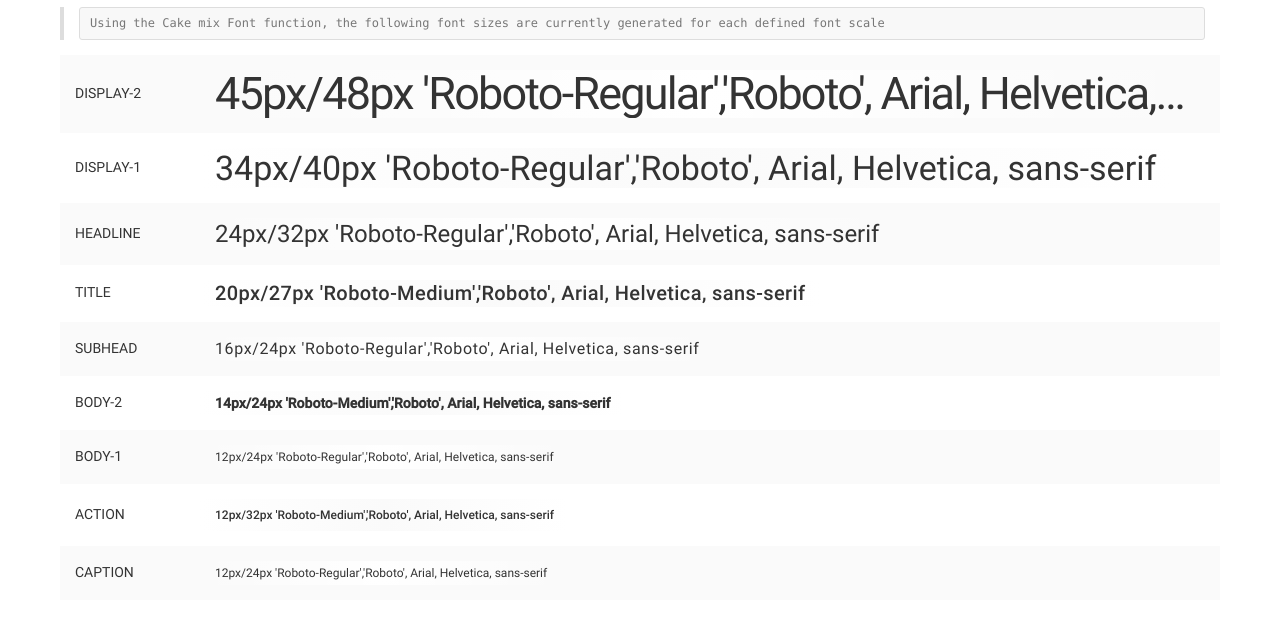
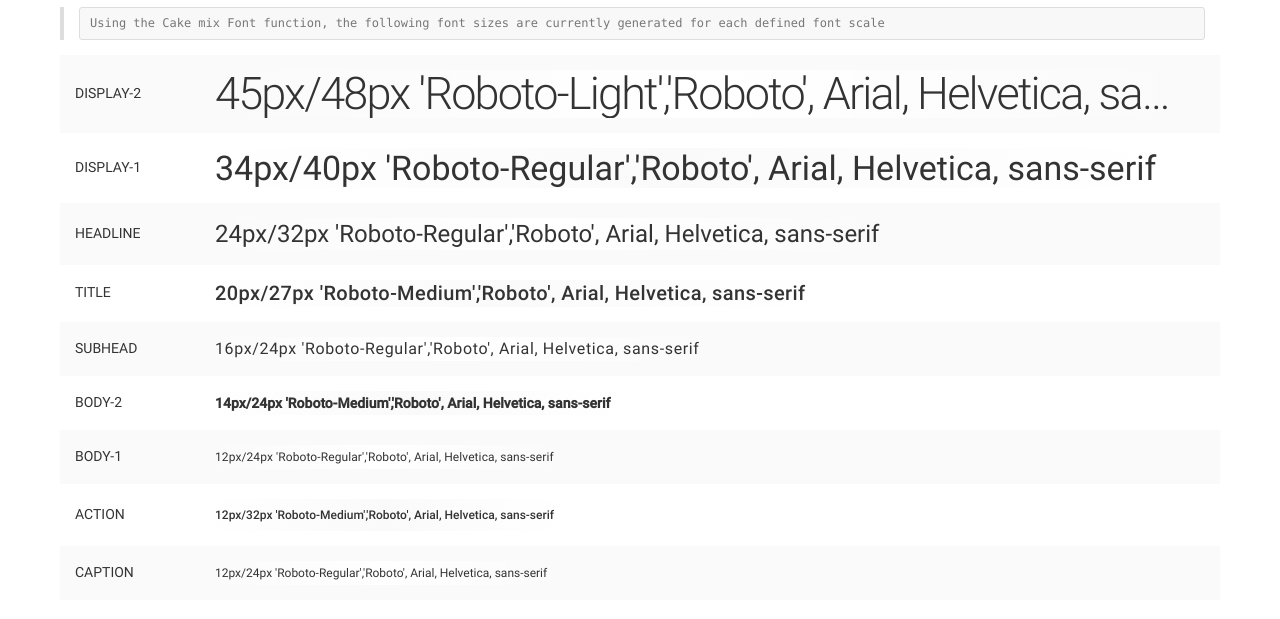
Before and after one commit to Kenny-Moore/cakemix, a website: page docs/fonts.html in a window 1280 px wide. Shown: the part 127-746 px from the top of the page. Drawn offline with Linux system fonts and the light colour scheme.

Commit message:
Update Font Docs

```diff
--- a/core/cakemix/frosting/_font.scss
+++ b/core/cakemix/frosting/_font.scss
@@ -94,7 +94,7 @@
             'font-size': 45px,
             'line-height': 48px,
             'letter-spacing': -0.04em,
-            'font-family': "'Roboto-Regular','Roboto', Arial, Helvetica, sans-serif"
+            'font-family': "'Roboto-Light','Roboto', Arial, Helvetica, sans-serif"
         ),
         'display-1': (
             'font-style': normal,
--- a/core/cakemix/recipes/_fonts.scss
+++ b/core/cakemix/recipes/_fonts.scss
@@ -4,5 +4,5 @@
 // App Font Scale Settings
 
 
-  //## Default
-  $cm-font--default:  'standard' !default;
+//## Default
+$cm-font--default:  'cozy' !default;
--- a/docs/styles.scss
+++ b/docs/styles.scss
@@ -6,10 +6,7 @@
 /// <reference path="../bower_components/bourbon/app/assets/stylesheets/_bourbon.scss" />
 /// <reference path="../bower_components/mathsass/dist/_math.scss" />
 /// <reference path="../core/_cakemix.scss" />
-$cm-font--default:  'cozy';
-$cm-color--primary:  "green";
-$cm-color--accent:  "teal";
-$cm-color--neutral:  "blue-grey";
+
 @import '../bower_components/bourbon/app/assets/stylesheets/bourbon';
 @import '../bower_components/mathsass/dist/math';
 @import "../core/cakemix";
```
Also changed, not shown: docs/styles.css, docs/styles.min.css.
